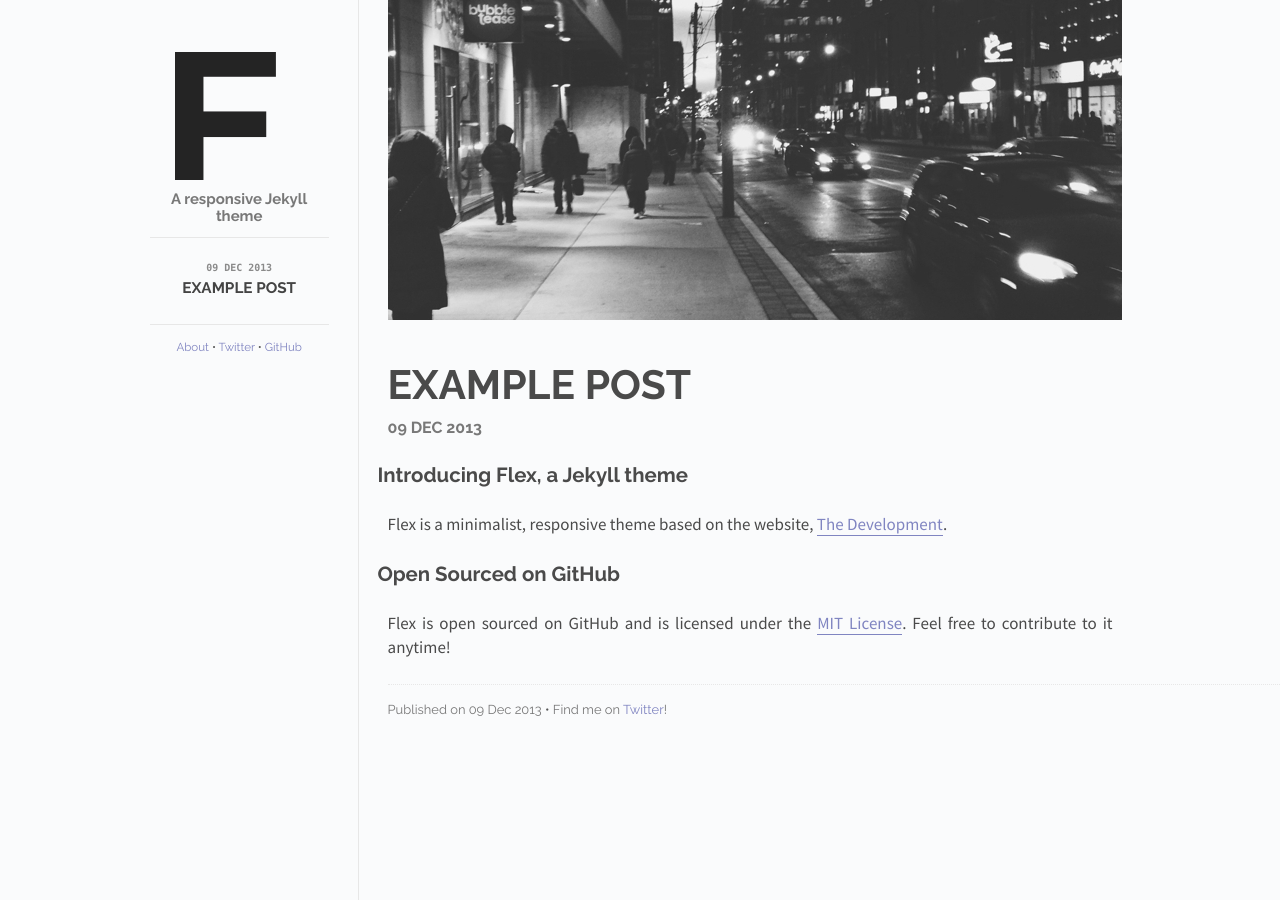
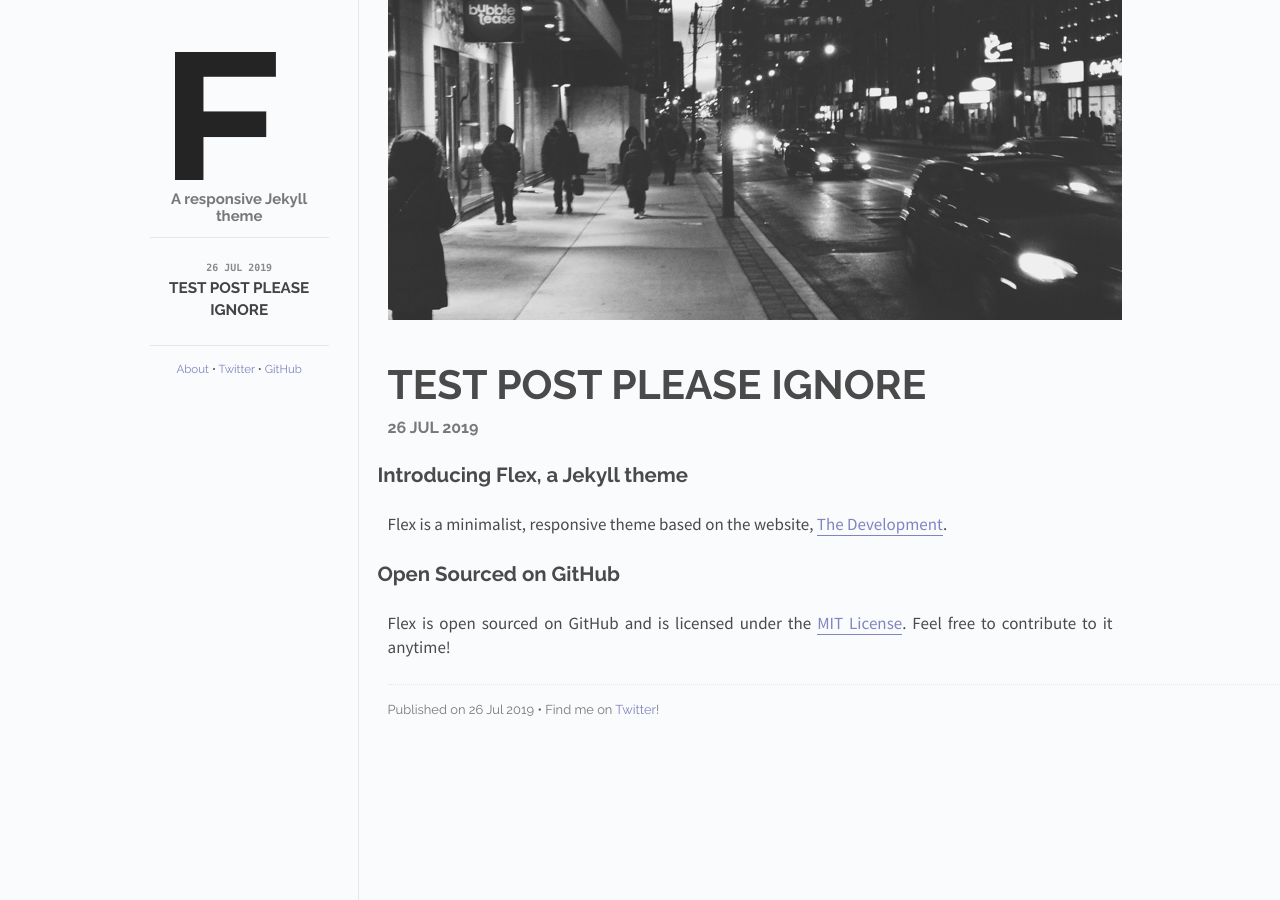
Before and after one commit to crsanderford/crsanderford.github.io, a Jekyll site: the page built from _posts/2013-12-09-example-post.md, in a window 1280 px wide. Built offline with Jekyll 4.4.1, drawn with Linux system fonts in a browser that asks for light colours; Markdown is read by kramdown in place of the engine named in the settings.

Commit message:
Update 2013-12-09-example-post.md

```diff
--- a/_posts/2013-12-09-example-post.md
+++ b/_posts/2013-12-09-example-post.md
@@ -1,8 +1,8 @@
 ---
 layout: post
-title: Example post
+title: TEST POST PLEASE IGNORE
 cover: cover.jpg
-date:   2013-12-09 12:00:00
+date:   2019-07-26 18:40:00
 categories: posts
 ---
 
```
